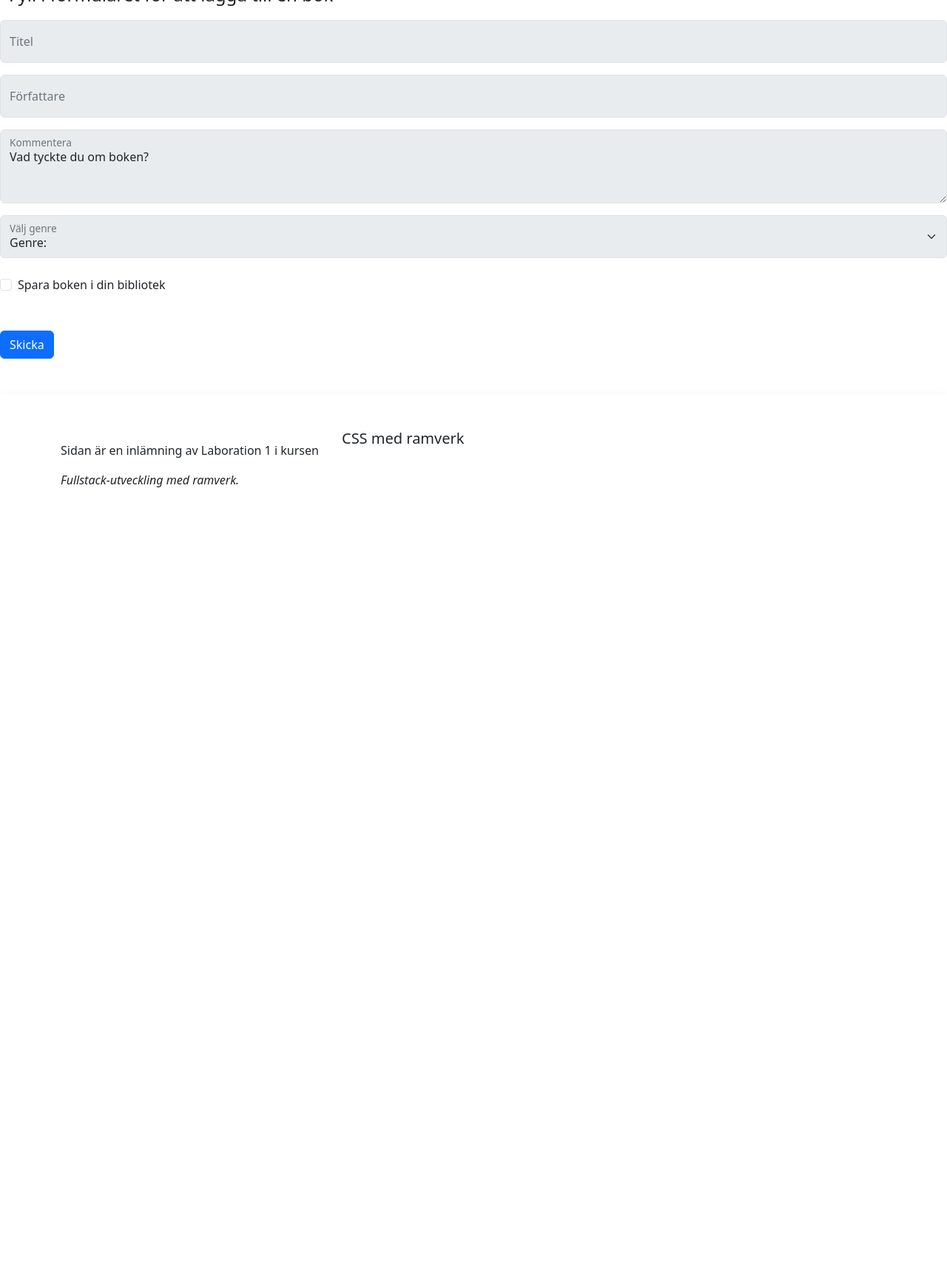
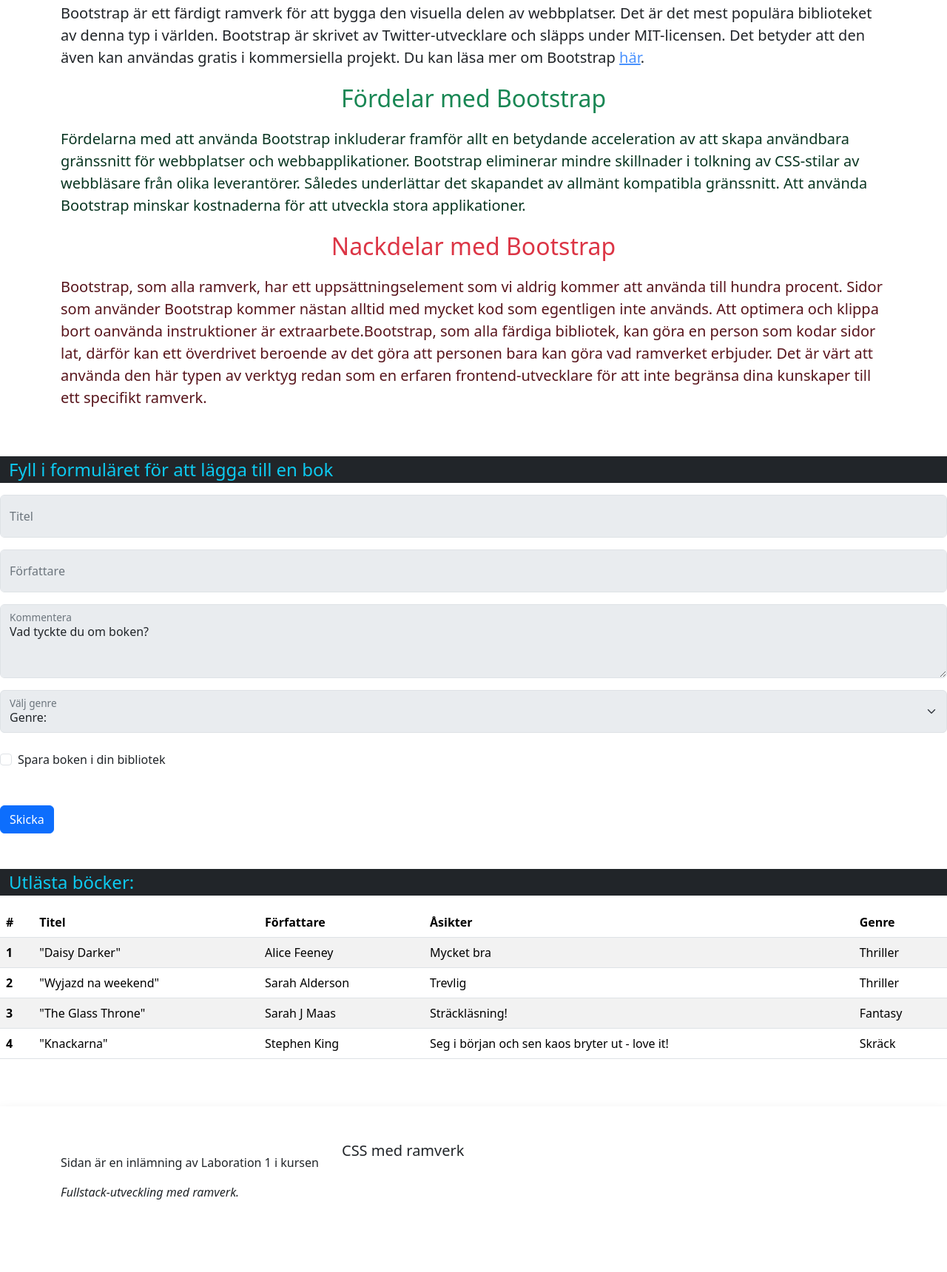
Before and after one commit to dkdkamila/cssramverk, a plain HTML site: page bootstrap.html in a window 1280 px wide. Shown: the part 287-2007 px from the top of the page at 74% size. Before the commit the page ends 1044 px from the top, so only its background shows below. Drawn offline with nearby package versions, Linux system fonts and the light colour scheme.

Commit message:
info om bootstrap + tabeller

```diff
--- a/bootstrap.html
+++ b/bootstrap.html
@@ -48,12 +48,48 @@
     </section>
     <br>
     <br>
+    <section class="container">
+        <div class="row">
+            <p class="text-center fs-1">Vad är Bootstrap?</p>
+        </div>
+        <div class="row">
+            <p class="text-start fs-5 fw-normal">Bootstrap är ett färdigt ramverk för att bygga den visuella delen av
+                webbplatser. Det är det mest populära biblioteket av denna typ i världen.
+                Bootstrap är skrivet av Twitter-utvecklare och släpps under MIT-licensen. Det betyder att den även kan
+                användas gratis i kommersiella projekt. Du kan läsa mer om Bootstrap
+                <a class="link-opacity-75" href="https://getbootstrap.com/">här</a>.
+            </p>
+        </div>
+        <div class="row">
+            <p class="text-center fs-2 text-success">Fördelar med Bootstrap</p>
+        </div>
+        <div class="row">
+            <p class="text-start fs-5 fw-normal text-success-emphasis">Fördelarna med att använda Bootstrap inkluderar
+                framför allt en
+                betydande acceleration av att skapa användbara gränssnitt för webbplatser och webbapplikationer.
+                Bootstrap eliminerar mindre skillnader i tolkning av CSS-stilar av webbläsare från olika leverantörer.
+                Således underlättar det skapandet av allmänt kompatibla gränssnitt.
+                Att använda Bootstrap minskar kostnaderna för att utveckla stora applikationer.</p>
+        </div>
+        <div row="row">
+            <p class="text-center fs-2 text-danger">Nackdelar med Bootstrap</p>
+        </div>
+        <div class="row">
+            <p class="text-start fs-5 fw-normal text-danger-emphasis">Bootstrap, som alla ramverk, har ett
+                uppsättningselement som vi aldrig kommer att använda till hundra procent. Sidor som använder Bootstrap
+                kommer nästan alltid med mycket kod som egentligen inte används. Att optimera och klippa bort oanvända
+                instruktioner är extraarbete.Bootstrap, som alla färdiga bibliotek, kan göra en person som kodar sidor
+                lat, därför kan ett överdrivet beroende av det göra att personen bara kan göra vad ramverket erbjuder.
+                Det är värt att använda den här typen av verktyg redan som en erfaren frontend-utvecklare för att inte
+                begränsa dina kunskaper till ett specifikt ramverk.</p>
+        </div>
+    </section>
     <br>
     <br>
     <section>
         <div class="container-fluid">
             <div class="row">
-                <p class="text-start fs-4 fw-medium"> Fyll i formuläret för att lägga till en bok</p>
+                <p class="text-start fs-4 fw-medium text-info bg-dark"> Fyll i formuläret för att lägga till en bok</p>
             </div>
         </div>
         <div class="form-floating mb-3">
@@ -98,6 +134,61 @@
     <br>
     <br>
     <section>
+        <div class="container-fluid">
+            <div class="row">
+                <p class="text-start fs-4 fw-medium text-info bg-dark">Utlästa böcker:</p>
+            </div>
+        </div>
+        <table class="table table-striped table-hover">
+            <thead>
+                <tr>
+                    <th scope="col">#</th>
+                    <th scope="col">Titel</th>
+                    <th scope="col">Författare</th>
+                    <th scope="col">Åsikter</th>
+                    <th scope="col">Genre</th>
+                </tr>
+            </thead>
+            <tbody>
+                <tr>
+                    <th scope="row">1</th>
+                    <td>"Daisy Darker"</td>
+                    <td>Alice Feeney</td>
+                    <td>Mycket bra</td>
+                    <td>Thriller</td>
+                </tr>
+                <tr>
+                    <th scope="row">2</th>
+                    <td>"Wyjazd na weekend"</td>
+                    <td>Sarah Alderson</td>
+                    <td>Trevlig </td>
+                    <td> Thriller</td>
+                </tr>
+                <tr>
+                    <th scope="row">3</th>
+                    <td>"The Glass Throne"</td>
+                    <td>Sarah J Maas</td>
+                    <td>Sträckläsning!</td>
+                    <td>Fantasy</td>
+                </tr>
+                <tr>
+                    <th scope="row">4</th>
+                    <td>"Knackarna"</td>
+                    <td>Stephen King</td>
+                    <td>Seg i början och sen kaos bryter ut - love it!</td>
+                    <td>Skräck</td>
+
+                </tr>
+            </tbody>
+        </table>
+
+
+    </section>
+
+
+    <br>
+    <br>
+    <section>
         <!--        <footer>-->
         <footer class="footer_area py-5 shadow">
             <div class="container">
```
Also changed, not shown: index.html (+0 -2 lines).
